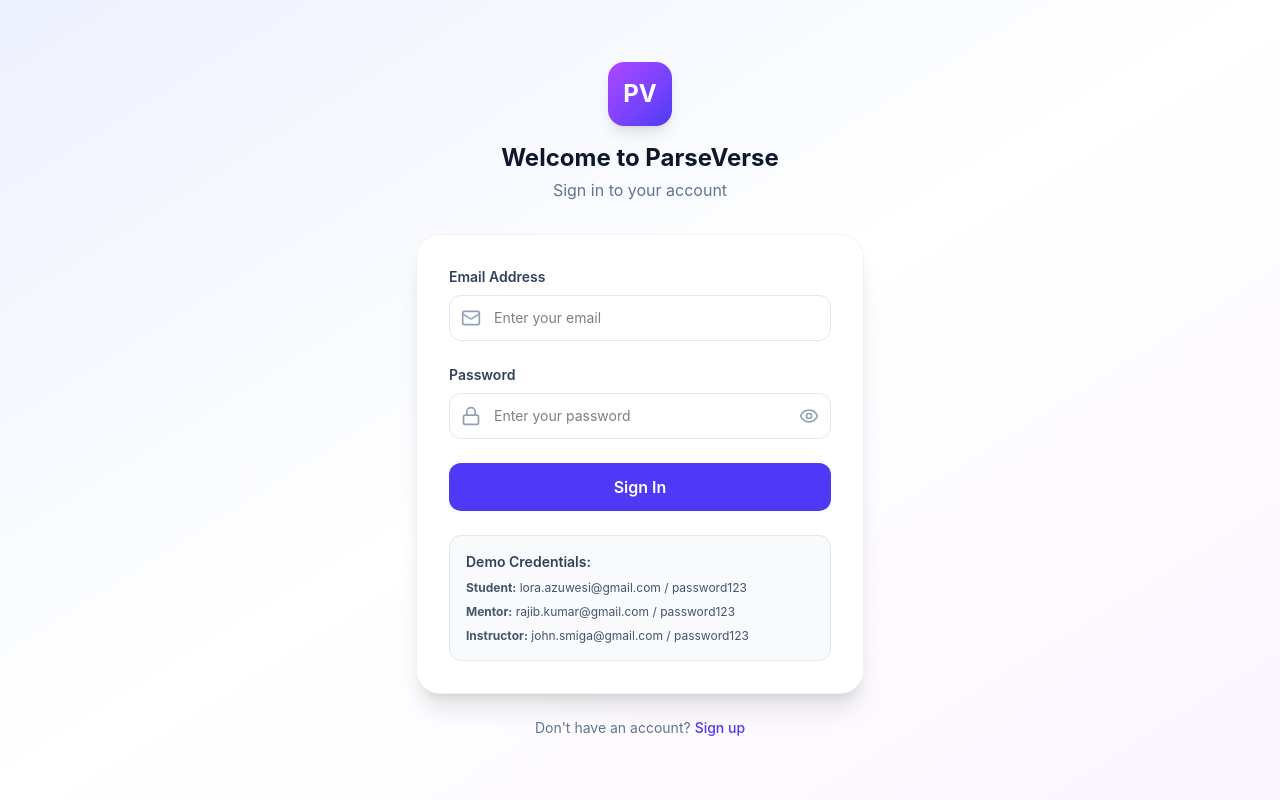
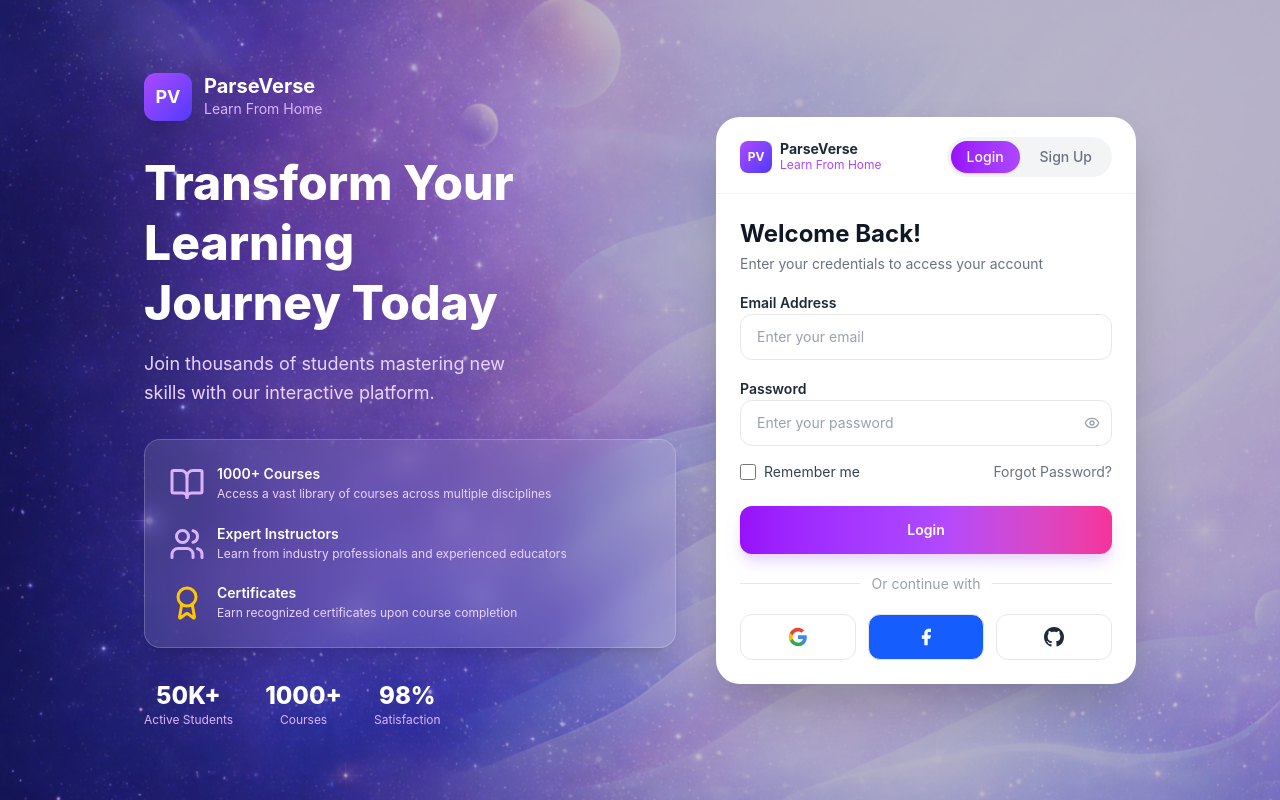
Before and after one commit to Philemon673/parseversefrontend, a Next.js app: page /login in a window 1280 px wide. Built offline with nearby package versions, Linux system fonts and the light colour scheme; no server answers.

Commit message:
connecting the login

```diff
--- a/app/login/page.tsx
+++ b/app/login/page.tsx
@@ -1,142 +1 @@
-"use client";
-
-import { useState } from 'react';
-import { useRouter } from 'next/navigation';
-import { useAuth } from '../../lib/auth-context';
-import { Mail, Lock, Eye, EyeOff, Loader2, AlertCircle } from 'lucide-react';
-
-export default function LoginPage() {
-  const [email, setEmail] = useState('');
-  const [password, setPassword] = useState('');
-  const [showPassword, setShowPassword] = useState(false);
-  const [isLoading, setIsLoading] = useState(false);
-  const { login, error } = useAuth();
-  const router = useRouter();
-
-  const handleSubmit = async (e: React.FormEvent) => {
-    e.preventDefault();
-    setIsLoading(true);
-
-    const success = await login(email, password);
-
-    if (success) {
-      // Redirect based on user role - will be handled by middleware
-      router.push('/student-dashboard/Home');
-    }
-
-    setIsLoading(false);
-  };
-
-  return (
-    <div className="min-h-screen bg-gradient-to-br from-indigo-50 via-white to-purple-50 flex items-center justify-center p-4">
-      <div className="w-full max-w-md">
-
-        {/* Logo */}
-        <div className="text-center mb-8">
-          <div className="w-16 h-16 rounded-2xl bg-gradient-to-br from-purple-500 to-indigo-600 flex items-center justify-center text-white font-bold text-2xl mx-auto mb-4 shadow-lg">
-            PV
-          </div>
-          <h1 className="text-2xl font-bold text-slate-900">Welcome to ParseVerse</h1>
-          <p className="text-slate-500 mt-1">Sign in to your account</p>
-        </div>
-
-        {/* Login Form */}
-        <div className="bg-white rounded-3xl shadow-xl border border-slate-100 p-8">
-          <form onSubmit={handleSubmit} className="space-y-6">
-
-            {/* Email Field */}
-            <div>
-              <label className="block text-sm font-semibold text-slate-700 mb-2">
-                Email Address
-              </label>
-              <div className="relative">
-                <Mail className="absolute left-3 top-1/2 -translate-y-1/2 w-5 h-5 text-slate-400" />
-                <input
-                  type="email"
-                  value={email}
-                  onChange={(e) => setEmail(e.target.value)}
-                  required
-                  className="w-full pl-11 pr-4 py-3 rounded-xl border border-slate-200 focus:border-indigo-300 focus:ring-4 focus:ring-indigo-50 outline-none transition text-sm"
-                  placeholder="Enter your email"
-                />
-              </div>
-            </div>
-
-            {/* Password Field */}
-            <div>
-              <label className="block text-sm font-semibold text-slate-700 mb-2">
-                Password
-              </label>
-              <div className="relative">
-                <Lock className="absolute left-3 top-1/2 -translate-y-1/2 w-5 h-5 text-slate-400" />
-                <input
-                  type={showPassword ? 'text' : 'password'}
-                  value={password}
-                  onChange={(e) => setPassword(e.target.value)}
-                  required
-                  className="w-full pl-11 pr-12 py-3 rounded-xl border border-slate-200 focus:border-indigo-300 focus:ring-4 focus:ring-indigo-50 outline-none transition text-sm"
-                  placeholder="Enter your password"
-                />
-                <button
-                  type="button"
-                  onClick={() => setShowPassword(!showPassword)}
-                  className="absolute right-3 top-1/2 -translate-y-1/2 text-slate-400 hover:text-slate-600 transition"
-                >
-                  {showPassword ? <EyeOff className="w-5 h-5" /> : <Eye className="w-5 h-5" />}
-                </button>
-              </div>
-            </div>
-
-            {/* Error Message */}
-            {error && (
-              <div className="flex items-center gap-2 p-3 bg-red-50 border border-red-200 rounded-xl text-red-600 text-sm">
-                <AlertCircle className="w-4 h-4 flex-shrink-0" />
-                {error}
-              </div>
-            )}
-
-            {/* Submit Button */}
-            <button
-              type="submit"
-              disabled={isLoading}
-              className="w-full py-3 px-4 bg-indigo-600 hover:bg-indigo-700 disabled:bg-indigo-400 text-white font-semibold rounded-xl transition flex items-center justify-center gap-2"
-            >
-              {isLoading ? (
-                <>
-                  <Loader2 className="w-5 h-5 animate-spin" />
-                  Signing in...
-                </>
-              ) : (
-                'Sign In'
-              )}
-            </button>
-          </form>
-
-          {/* Demo Credentials */}
-          <div className="mt-6 p-4 bg-slate-50 rounded-xl border border-slate-200">
-            <h3 className="text-sm font-semibold text-slate-700 mb-2">Demo Credentials:</h3>
-            <div className="space-y-2 text-xs text-slate-600">
-              <div>
-                <strong>Student:</strong> lora.azuwesi@gmail.com / password123
-              </div>
-              <div>
-                <strong>Mentor:</strong> rajib.kumar@gmail.com / password123
-              </div>
-              <div>
-                <strong>Instructor:</strong> john.smiga@gmail.com / password123
-              </div>
-            </div>
-          </div>
-        </div>
-
-        {/* Footer */}
-        <div className="text-center mt-6 text-sm text-slate-500">
-          Don't have an account?
-          <button className="text-indigo-600 hover:text-indigo-700 font-medium ml-1">
-            Sign up
-          </button>
-        </div>
-      </div>
-    </div>
-  );
-}
+export { default } from "@/screens/login/index.jsx";
--- a/lib/auth-context.tsx
+++ b/lib/auth-context.tsx
@@ -1,6 +1,7 @@
 "use client";
 
 import { createContext, useContext, useState, useEffect, ReactNode } from 'react';
+import { authApi, clearTokens } from '@/lib/api';
 
 interface User {
   id: number;
@@ -15,7 +16,7 @@ interface AuthContextType {
   user: User | null;
   login: (email: string, password: string) => Promise<User>;
   signup: (userData: any) => Promise<User>;
-  logout: () => void;
+  logout: () => Promise<void>;
   updateUser: (userData: Partial<User>) => void;
   isLoading: boolean;
   error: string | null;
@@ -138,13 +139,24 @@ export function AuthProvider({ children }: { children: ReactNode }) {
     }
   };
 
-  const logout = () => {
-    setUser(null);
-    setError(null);
-    localStorage.removeItem('currentUser');
+  const logout = async (): Promise<void> => {
+    try {
+      // Call backend logout endpoint (invalidates refresh token server-side)
+      await authApi.logout();
+    } catch {
+      // Ignore errors — proceed with client-side cleanup regardless
+    } finally {
+      // Clear React state
+      setUser(null);
+      setError(null);
 
-    // In production, call logout API
-    // fetch('/api/auth/logout', { method: 'POST' });
+      // Clear ALL token/session keys used across the app
+      localStorage.removeItem('currentUser');
+      localStorage.removeItem('accessToken');
+      localStorage.removeItem('refreshToken');
+      // Keys used by lib/api.ts
+      clearTokens();
+    }
   };
 
   const updateUser = (userData: Partial<User>) => {
--- a/screens/login/index.jsx
+++ b/screens/login/index.jsx
@@ -2,9 +2,11 @@
 
 import Link from "next/link";
 import { useState } from "react";
+import { useRouter } from "next/navigation";
 import Galaxy from "@/assets/galaxy.png";
 import SignUpForm from "../signup/index.jsx";
 import { Eye, EyeOff, BookOpen, Users, Award } from "lucide-react";
+import { useAuth } from "@/lib/auth-context";
 
 export default function ParseVersePage() {
   const [activeTab, setActiveTab] = useState("login");
@@ -131,8 +133,8 @@ function LoginForm() {
   const [password, setPassword] = useState("");
   const [error, setError] = useState("");
   const [isLoading, setIsLoading] = useState(false);
-  const { login } = require("@/lib/auth-context").useAuth();
-  const router = require("next/navigation").useRouter();
+  const { login } = useAuth();
+  const router = useRouter();
 
   const handleSubmit = async (e) => {
     e.preventDefault();
--- a/student-component/sidebar/index.jsx
+++ b/student-component/sidebar/index.jsx
@@ -1,7 +1,8 @@
 "use client";
 
 import Link from "next/link";
-import { usePathname } from "next/navigation";
+import { usePathname, useRouter } from "next/navigation";
+import { useState } from "react";
 import SidebarBg from "@/assets/contentsider.png";
 import {
   Home,
@@ -13,6 +14,7 @@ import {
   LogOut,
 } from "lucide-react";
 import { useNotifications } from "@/lib/notification-context";
+import { useAuth } from "@/lib/auth-context";
 
 const navItems = [
   { icon: Home, label: "Home", href: "/student-dashboard/Home" },
@@ -99,15 +101,99 @@ export default function Sidebar() {
         </div>
 
         {/* Logout */}
+        <LogoutButton />
+      </div>
+    </aside>
+  );
+}
+
+// ── Logout Button with confirmation modal ─────────────────────────────────────
+function LogoutButton() {
+  const [showConfirm, setShowConfirm] = useState(false);
+  const [loggingOut, setLoggingOut] = useState(false);
+  const { logout } = useAuth();
+  const router = useRouter();
+
+  async function handleLogout() {
+    setLoggingOut(true);
+    try {
+      await logout();
+    } catch {
+      // Auth-context already cleared tokens on error — redirect anyway
+    } finally {
+      setLoggingOut(false);
+      setShowConfirm(false);
+      router.push("/login");
+    }
+  }
+
+  return (
+    <>
+      {/* Trigger button */}
       <div className="pt-4 mt-4 mx-2 pb-2">
-          <button className="w-full flex items-center px-3 py-2.5 rounded-xl border border-white/10 bg-white/5 hover:bg-red-500 hover:border-red-400 transition-all duration-300 text-sm font-semibold text-white/90 hover:text-white group shadow-sm">
+        <button
+          onClick={() => setShowConfirm(true)}
+          className="w-full flex items-center px-3 py-2.5 rounded-xl border border-white/10 bg-white/5 hover:bg-red-500 hover:border-red-400 transition-all duration-300 text-sm font-semibold text-white/90 hover:text-white group shadow-sm"
+        >
           <div className="w-8 h-8 rounded-lg bg-white/10 flex items-center justify-center group-hover:bg-white/20 transition-colors mr-3">
             <LogOut className="w-4 h-4 text-white group-hover:translate-x-0.5 transition-transform" />
           </div>
           <span className="tracking-wide">Sign Out</span>
         </button>
       </div>
+
+      {/* Confirmation modal */}
+      {showConfirm && (
+        <div className="fixed inset-0 z-[100] flex items-center justify-center">
+          {/* Backdrop */}
+          <div
+            className="absolute inset-0 bg-black/50 backdrop-blur-sm"
+            onClick={() => !loggingOut && setShowConfirm(false)}
+          />
+
+          {/* Modal card */}
+          <div className="relative z-10 bg-white rounded-2xl shadow-2xl p-6 w-[320px] flex flex-col items-center gap-4">
+            {/* Icon */}
+            <div className="w-14 h-14 rounded-full bg-red-50 flex items-center justify-center">
+              <LogOut className="w-7 h-7 text-red-500" />
             </div>
-    </aside>
+
+            <div className="text-center">
+              <h3 className="font-bold text-slate-800 text-base">Sign out of ParseVerse?</h3>
+              <p className="text-slate-500 text-sm mt-1">
+                You&apos;ll need to log back in to access your dashboard.
+              </p>
+            </div>
+
+            <div className="flex gap-3 w-full mt-1">
+              <button
+                onClick={() => setShowConfirm(false)}
+                disabled={loggingOut}
+                className="flex-1 py-2.5 rounded-xl border border-slate-200 text-slate-600 text-sm font-semibold hover:bg-slate-50 transition disabled:opacity-50"
+              >
+                Cancel
+              </button>
+              <button
+                onClick={handleLogout}
+                disabled={loggingOut}
+                className="flex-1 py-2.5 rounded-xl bg-red-500 text-white text-sm font-semibold hover:bg-red-600 transition disabled:opacity-60 flex items-center justify-center gap-2"
+              >
+                {loggingOut ? (
+                  <>
+                    <svg className="w-4 h-4 animate-spin" fill="none" viewBox="0 0 24 24">
+                      <circle className="opacity-25" cx="12" cy="12" r="10" stroke="currentColor" strokeWidth="4" />
+                      <path className="opacity-75" fill="currentColor" d="M4 12a8 8 0 018-8v8H4z" />
+                    </svg>
+                    Signing out…
+                  </>
+                ) : (
+                  "Sign Out"
+                )}
+              </button>
+            </div>
+          </div>
+        </div>
+      )}
+    </>
   );
 }
```
Lines whose indentation alone changed are shown as unchanged.
